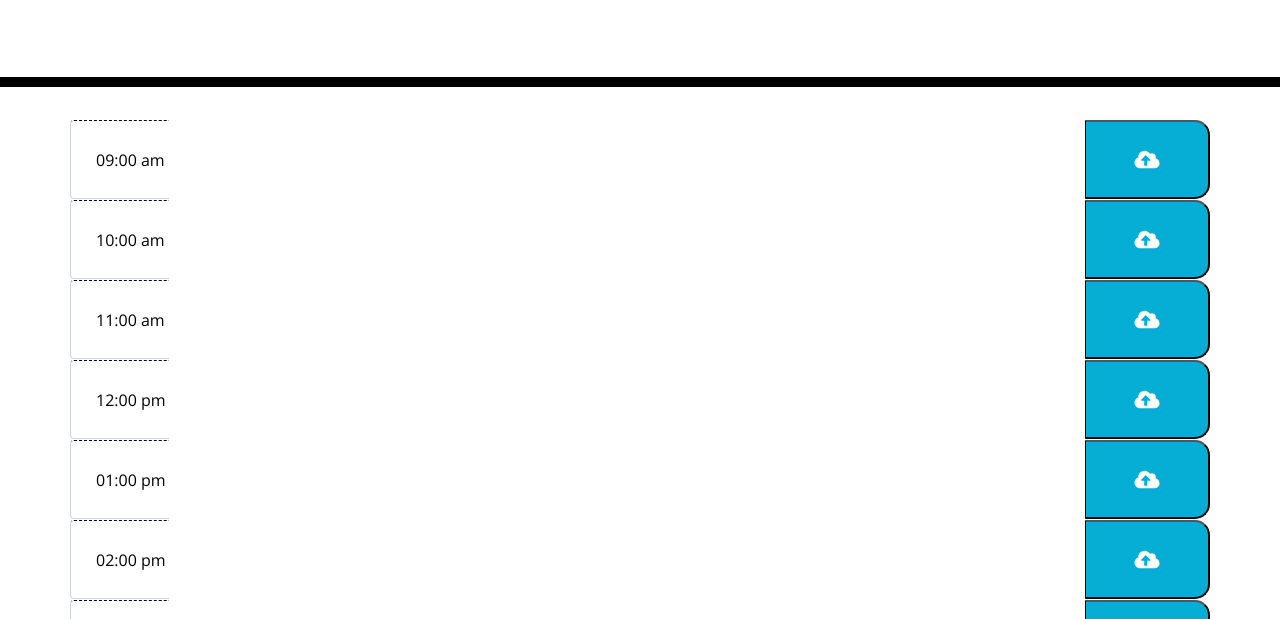
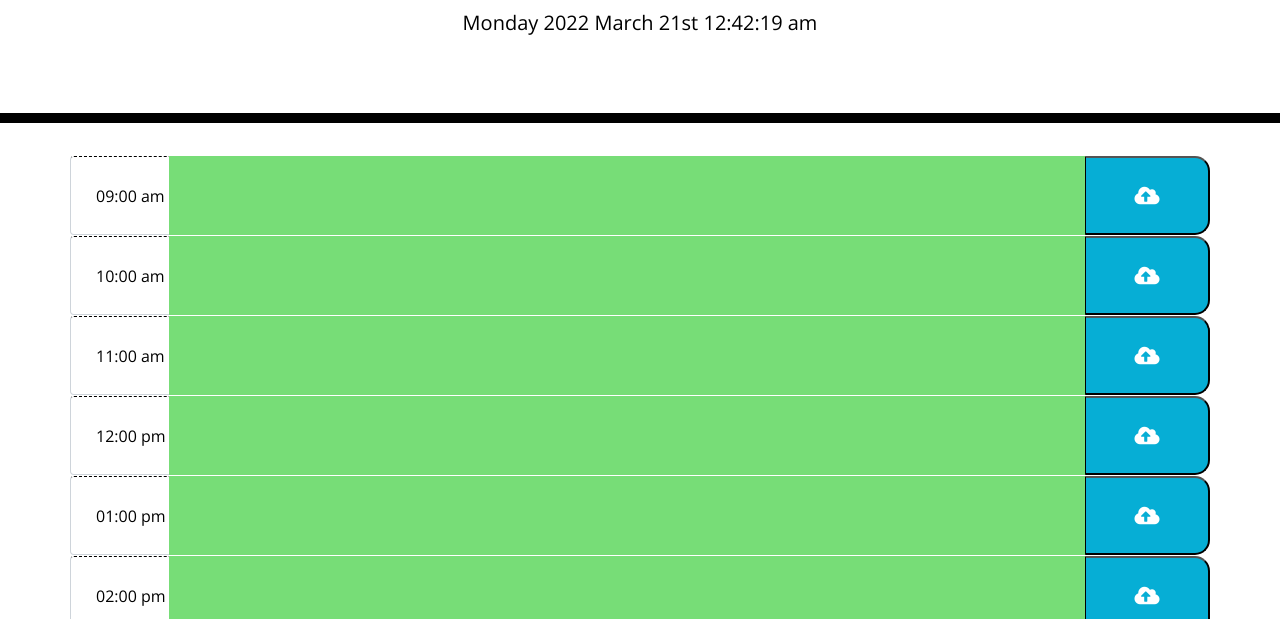
Before and after one commit to luccara123/Work-Day-Scheduler, a plain HTML site: page index.html in a window 1280 px wide. Shown: the part 181-800 px from the top of the page. Drawn offline with nearby package versions, Linux system fonts and the light colour scheme; the site is published under a folder, as on GitHub Pages, so addresses that start at the root find nothing.

Commit message:
Add content to the READme file and organize the files

```diff
--- a/index.html
+++ b/index.html
@@ -18,7 +18,7 @@
       href="https://fonts.googleapis.com/css?family=Open+Sans&display=swap"
       rel="stylesheet"
     />
-    <link rel="stylesheet" href="./Develop/style.css" />
+    <link rel="stylesheet" href="./style.css" />
     <title>Work Day Scheduler</title>
   </head>
 
@@ -207,6 +207,6 @@
 
     <script src="https://code.jquery.com/jquery-3.4.1.min.js"></script>
     <script src="https://cdnjs.cloudflare.com/ajax/libs/moment.js/2.24.0/moment.min.js"></script>
-    <script src="/Develop/script.js"></script>
+    <script src="./script.js"></script>
   </body>
 </html>
```
Also changed, not shown: script.js (renamed from Develop/script.js), style.css (renamed from Develop/style.css), 1 other file.
